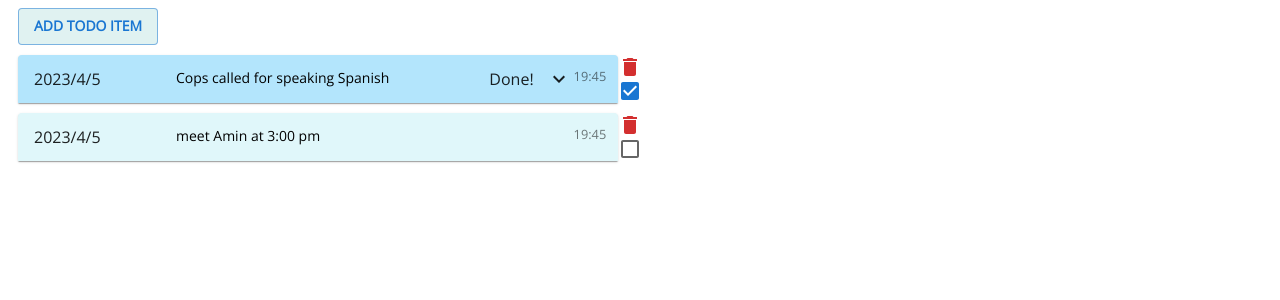
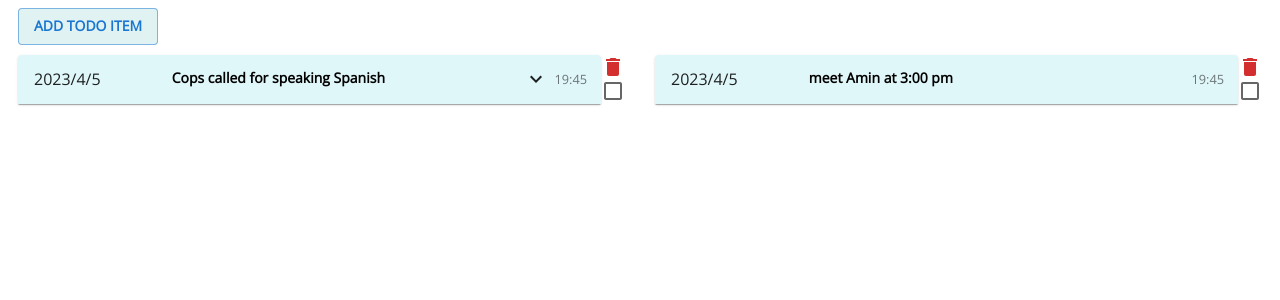
Before and after one commit to ciberdown/todo-with-typescript-and-redux, a React (Create React App) app: page / in a window 1280 px wide. Shown: the top 300 px of the page. Built offline with nearby package versions, Linux system fonts and the light colour scheme.

Commit message:
grid system added

```diff
--- a/src/Redux/reducers/todoReducers.js
+++ b/src/Redux/reducers/todoReducers.js
@@ -7,7 +7,7 @@ const initial_value = [
       `Story
       My friend, our toddlers and I were shopping at Michael's. We were speaking Spanish. Then 5 cops showed up inside the store and accused us of shoplifting. I gave them my id ...`,
     time: getThisTime(),
-    checked: true,
+    checked: false,
   },  {
     id: 2,
     title: "meet Amin at 3:00 pm",
--- a/src/components/accordion.tsx
+++ b/src/components/accordion.tsx
@@ -10,34 +10,44 @@ import { Todo } from "./interfaces";
 import { useDispatch } from "react-redux";
 import { EditTodoCheckbox, RemoveTodo } from "../Redux/actions/todoActions";
 import DeleteIcon from "@mui/icons-material/Delete";
-
+import { Box } from "@mui/material";
+const todo_width: string = "400px";
 const styles = {
+  main: {
+    display: "grid",
+    gridTemplateColumns: `repeat(auto-fit, minmax(${todo_width}, 1fr)`,
+    columnGap: "10px",
+  },
+  desc: { opacity: 0.6 },
+  typography: { width: "25%", flexShrink: 0 },
+  title: {
+    color: "black",
+    width: "70%",
+    fontSize: "14px",
+    fontWeight:'bolder'
+  },
   mapDiv: {
     margin: "10px",
     display: "flex",
     alignItems: "start",
+    minWidth: todo_width,
   },
-  main: { maxWidth: "600px" },
-  typography: { width: "25%", flexShrink: 0 },
-  typographyTwo: {
-    color: "black",
-    width: "70%",
-    fontSize: "14px",
-  },
-  typographyThree: {
+
+  time: {
     width: "5%",
     flexShrink: 0,
     opacity: ".6",
     fontSize: ".8rem",
+    p: "3px",
   },
-  divTwo: {
+  flexBox: {
     display: "flex",
     flexDirection: "column",
     justifyContent: "center",
     alignItems: "center",
   },
   checkbox: { margin: 0, padding: 0 },
-  arrow_icon_width: '30px'
+  arrow_icon_width: "30px",
 };
 const label = { inputProps: { "aria-label": "Checkbox demo" } };
 
@@ -69,34 +79,35 @@ export default function ControlledAccordions() {
         <div key={item.id} style={styles.mapDiv}>
           <Accordion
             sx={{
-              minWidth: "600px",
+              width: "100%",
               backgroundColor: item.checked ? "#b3e5fc" : "#e0f7fa",
             }}
             expanded={
-              expanded === item.id.toString() &&
-              item.describition !== ""//des not empty
+              expanded === item.id.toString() && item.describition !== "" //des not empty
             }
             onChange={handleChange(item.id.toString())}
           >
             <AccordionSummary
-
               aria-controls="panel1bh-content"
               id="panel1bh-header"
             >
               <Typography sx={styles.typography}>{item.time.date}</Typography>
-              <Typography sx={styles.typographyTwo}>{item.title}</Typography>
-              {item.checked && <Typography sx={{mr:'10px'}}>Done!</Typography>}
-              {item.describition !== '' ? <ExpandMoreIcon sx={{ width:styles.arrow_icon_width}} />:
-              <Typography sx={{mr:styles.arrow_icon_width}} ></Typography>}
-              <Typography sx={styles.typographyThree}>
-                {item.time.time}
-              </Typography>
+              <Typography sx={styles.title}>{item.title}</Typography>
+              {item.checked && (
+                <Typography sx={{ mr: "10px" }}>Done!</Typography>
+              )}
+              {item.describition !== "" ? (
+                <ExpandMoreIcon sx={{ width: styles.arrow_icon_width }} />
+              ) : (
+                <Typography sx={{ mr: styles.arrow_icon_width }}></Typography>
+              )}
+              <Typography sx={styles.time}>{item.time.time}</Typography>
             </AccordionSummary>
             <AccordionDetails>
-              <Typography>{item.describition}</Typography>
+              <Typography sx={styles.desc}>{item.describition}</Typography>
             </AccordionDetails>
           </Accordion>
-          <div style={styles.divTwo as React.CSSProperties}>
+          <Box style={styles.flexBox as React.CSSProperties}>
             <DeleteIcon
               onClick={() => deleteHandle(item.id)}
               sx={{ cursor: "pointer" }}
@@ -108,7 +119,7 @@ export default function ControlledAccordions() {
               sx={styles.checkbox}
               defaultChecked={item.checked}
             />
-          </div>
+          </Box>
         </div>
       ))}
     </div>
```
Also changed, not shown: src/components/addTodo.tsx (+5 -2 lines).
